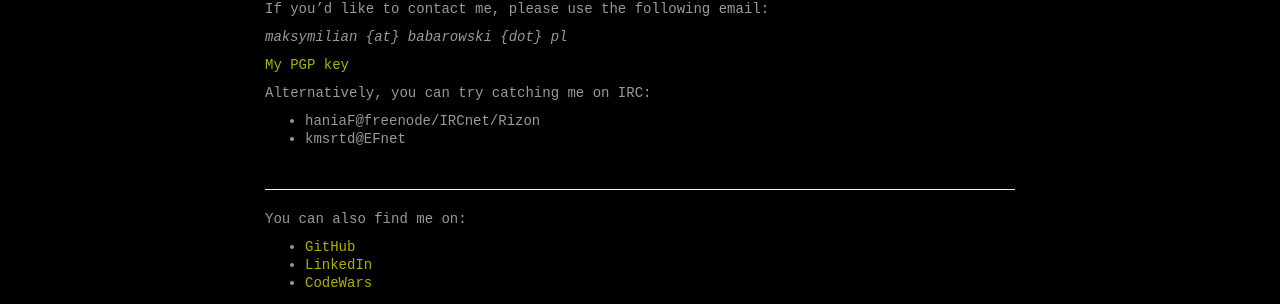
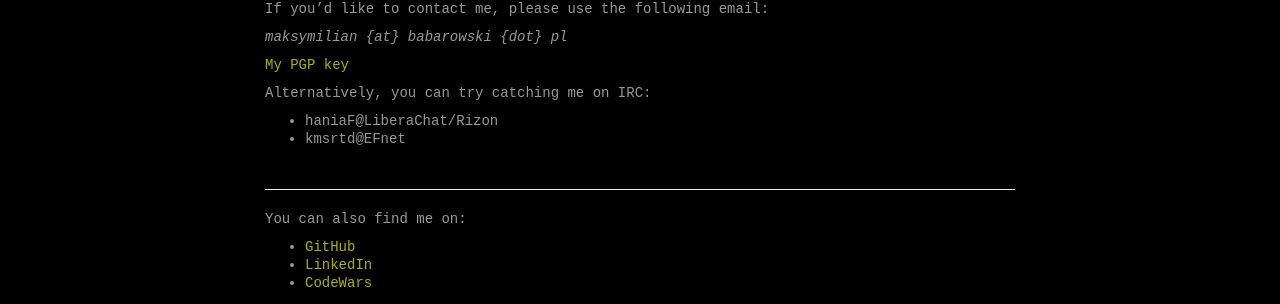
Before and after one commit to k0mmsussert0d/dev-blog, a Jekyll site: the page built from about.md, in a window 1280 px wide. Shown: the part 621-925 px from the top of the page. Built offline with Jekyll 4.4.1, drawn with Linux system fonts in a browser that asks for light colours.

Commit message:
Bye freenode. Hello LiberaChat!

```diff
--- a/about.md
+++ b/about.md
@@ -18,7 +18,7 @@ If you'd like to contact me, please use the following email:
 [My PGP key]({{ site.baseurl }}files/_babarowski-public.pgp)
 
 Alternatively, you can try catching me on IRC:
- - haniaF@freenode/IRCnet/Rizon
+ - haniaF@LiberaChat/Rizon
  - kmsrtd@EFnet
 
 <hr />
```
